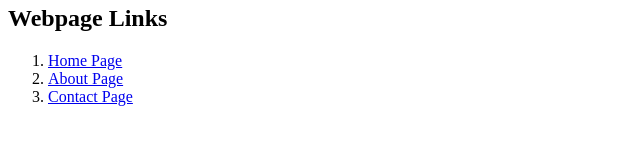
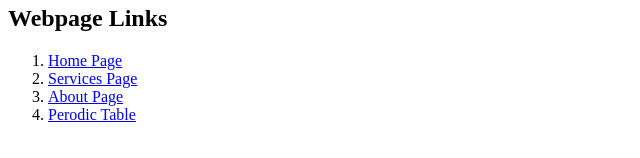
Before and after one commit to MuhammadMuzammil-TheDeveloper/SMIT, a plain HTML site: page services.html in a window 1280 px wide. Shown: the part 196-354 px from the top of the page, without its empty margins (0-640 px from the left). Drawn offline with Linux system fonts and the light colour scheme.

Commit message:
Update services.html

```diff
--- a/services.html
+++ b/services.html
@@ -14,10 +14,13 @@
     <li><a href="https://www.instagram.com/">Instagram</a></li>
   </ol>
   <h2>Webpage Links</h2>
+
   <ol>
-    <li><a href="indexx.html">Home Page</a></li>
+    <li><a href="index.html">Home Page</a></li>
+    <li><a href="services.html">Services Page</a></li>
     <li><a href="about.html">About Page</a></li>
-    <li><a href="contact.html">Contact Page</a></li>
+    <li><a href="Perodic Table.html">Perodic Table</a></li>
   </ol>
 </body>
+
 </html>
```
